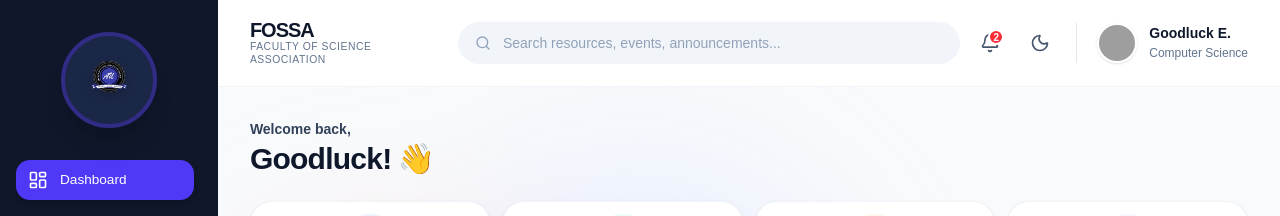
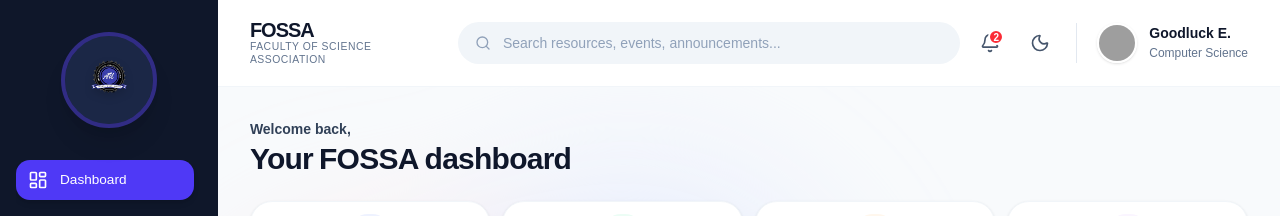
Before and after one commit to Awoyelevictor/FOSSA_WEBSITE, a React (Vite) app: page /dashboard in a window 1280 px wide. Shown: the top 216 px of the page. Built offline with nearby package versions, Linux system fonts and the light colour scheme; no server answers; grey boxes are pictures that could not be loaded.

Commit message:
Remove demo user name from dashboard greeting

```diff
--- a/src/pages/DashboardPage.jsx
+++ b/src/pages/DashboardPage.jsx
@@ -19,7 +19,7 @@ export const DashboardPage = () => {
                 <AnimateIn direction="down" delay={0.05}>
                     <p className="text-slate-700 dark:text-slate-300 text-sm font-bold mb-0.5">Welcome back,</p>
                     <h1 className="text-3xl font-black text-slate-900 dark:text-white transition-colors duration-200 tracking-tight">
-                        <AnimatedText text="Goodluck! 👋" />
+                        <AnimatedText text="Your FOSSA dashboard" />
                     </h1>
                 </AnimateIn>
             </div>
```
